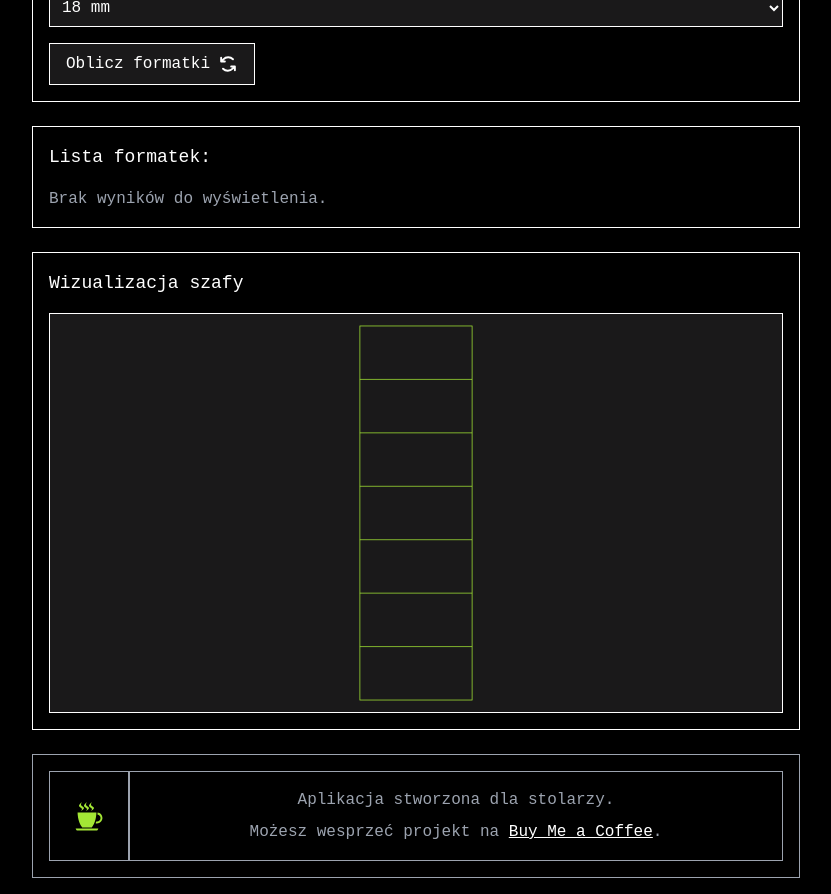
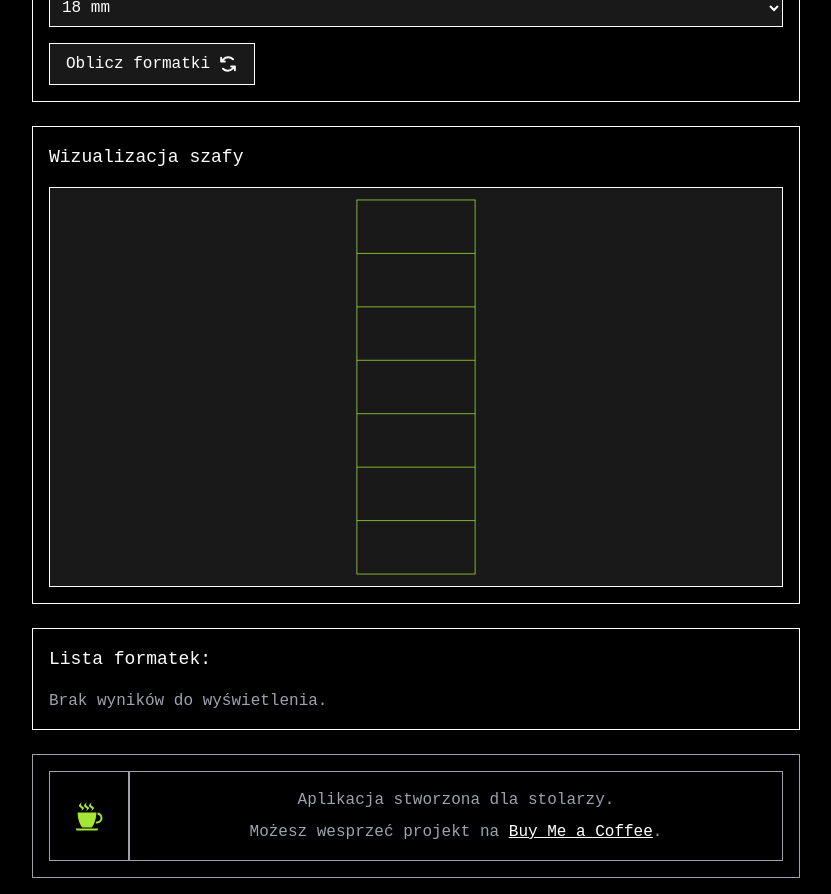
Before and after one commit to qumrran/rozpis-mebli, a React (Create React App) app: page / in a window 1280 px wide. Shown: the part 620-1514 px from the top of the page, without its empty margins (224-1055 px from the left). Built offline with nearby package versions, Linux system fonts and the light colour scheme; the HTML template or start-up script is replaced by a standard one.

Commit message:
add plateThickness to state, improve visualization

```diff
--- a/src/App.tsx
+++ b/src/App.tsx
@@ -13,8 +13,8 @@ const App: React.FC = () => {
       <Header />
         <main className="max-w-3xl mx-auto">
           <DimensionsForm />
+          <WardrobeVisualization />
           <ResultsTable />
-          <WardrobeVisualization />
         </main>
        <Footer/>
       </div>
--- a/src/components/WardrobeVisualization.tsx
+++ b/src/components/WardrobeVisualization.tsx
@@ -5,28 +5,47 @@ const WardrobeVisualization: React.FC = () => {
   const { state } = useAppContext();
   const { formats } = state;
 
-  const cabinetFormat = formats.find((format) => format.type === "Bok szafy");
-  const shelfFormat = formats.find((format) => format.type === "Półka");
-  const partitionFormat = formats.find((format) => format.type === "Przegroda");
+
+  const [cabinetFormat, shelfFormat, partitionFormat, bottomTopFormat] = [
+    "Bok szafy",
+    "Półka",
+    "Przegroda",
+    "Wieniec dolny/górny",
+  ].map((type) => formats.find((format) => format.type === type));
 
 
   const cabinetHeight = cabinetFormat?.height || 2000;
-  const cabinetDepth = cabinetFormat?.width || 600;
+  const cabinetWidth = cabinetFormat?.width || 600;
+  const plateThickness = cabinetFormat?.plateThickness || 18;
+  const bottomTopWidth = bottomTopFormat?.width || 596;
+  const totalWidth = bottomTopWidth + 2 * plateThickness;
+
+
   const shelvesCount = shelfFormat?.count || 6;
   const partitionsCount = partitionFormat?.count || 0;
 
 
   const padding = 64;
+  const partitionWidth = totalWidth / (partitionsCount + 1);
+  const shelfHeight = cabinetHeight / (shelvesCount + 1);
 
 
-  const partitionWidth = cabinetDepth / (partitionsCount + 1);
-  const shelfHeight = cabinetHeight / (shelvesCount + 1);
+  console.log({
+    cabinetHeight,
+    cabinetWidth,
+    bottomTopWidth,
+    totalWidth,
+    shelvesCount,
+    partitionsCount,
+    partitionWidth,
+    shelfHeight,
+  });
 
   return (
     <div className="bg-black text-white p-4 mb-6 mx-auto max-w-3xl border border-current">
       <h2 className="text-lg mb-4">Wizualizacja szafy</h2>
       <svg
-        viewBox={`0 -${padding} ${cabinetDepth} ${cabinetHeight + 2 * padding}`}
+        viewBox={`0 -${padding} ${totalWidth} ${cabinetHeight + 2 * padding}`}
         width="100%"
         height="400px"
         className="bg-customBg border border-white"
@@ -35,7 +54,7 @@ const WardrobeVisualization: React.FC = () => {
         <rect
           x="0"
           y="0"
-          width={cabinetDepth}
+          width={totalWidth}
           height={cabinetHeight}
           fill="none"
           stroke="currentColor"
@@ -43,9 +62,10 @@ const WardrobeVisualization: React.FC = () => {
           className="text-lime-400"
         />
 
+
         {[...Array(partitionsCount)].map((_, i) => (
           <line
-            key={`partition-${i}`}
+            key={i}
             x1={(i + 1) * partitionWidth}
             y1="0"
             x2={(i + 1) * partitionWidth}
@@ -59,10 +79,10 @@ const WardrobeVisualization: React.FC = () => {
 
         {[...Array(shelvesCount)].map((_, i) => (
           <line
-            key={`shelf-${i}`}
+            key={i}
             x1="0"
             y1={(i + 1) * shelfHeight}
-            x2={cabinetDepth}
+            x2={totalWidth}
             y2={(i + 1) * shelfHeight}
             stroke="currentColor"
             strokeWidth="4"
--- a/src/context/AppContext.tsx
+++ b/src/context/AppContext.tsx
@@ -4,6 +4,7 @@ type Format = {
   width: number;
   height: number;
   count: number;
+  plateThickness: number;
   type: string;
 };
 
--- a/src/utils/calculateFormats.ts
+++ b/src/utils/calculateFormats.ts
@@ -31,6 +31,7 @@ export function calculateFormats({
 		width: depth,
 		height,
 		count: 2,
+		plateThickness,
 	});
 
 	formats.push({
@@ -38,6 +39,7 @@ export function calculateFormats({
 		width: cabinetWidth,
 		height: depth,
 		count: 2,
+		plateThickness,
 	});
 
 	if (shelvesCount > 0) {
@@ -46,6 +48,7 @@ export function calculateFormats({
 			width: calculateShelfWidth(),
 			height: depth - 3,
 			count: shelvesCount,
+			plateThickness,
 		});
 	}
 
@@ -56,6 +59,7 @@ export function calculateFormats({
 			width: depth,
 			height: partitionHeight,
 			count: partitionsCount,
+			plateThickness,
 		});
 	}
 
```
